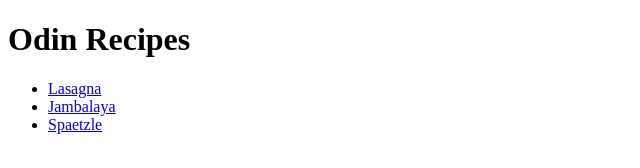
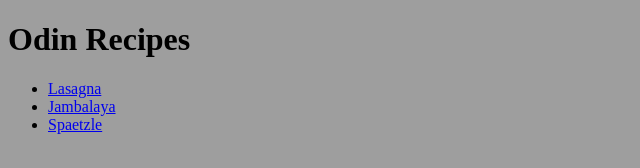
Before and after one commit to rhuxley2022/odin-recipes, a plain HTML site: page index.html in a window 1280 px wide. Shown: the whole page, without its empty margins (0-640 px from the left). Drawn offline with Linux system fonts and the light colour scheme; the site is published under a folder, as on GitHub Pages, so addresses that start at the root find nothing.

Commit message:
Update index.html

```diff
--- a/index.html
+++ b/index.html
@@ -5,7 +5,7 @@
     <meta name="viewport" content="width=device-width, initial-scale=1.0">
     <title>Odin Recipes</title>
 </head>
-<body style="background-image: url('/images/background-image.jpg'); background-attachment:fixed; background-size: cover;">
+<body style="background-image: url('./images/background-image.jpg'); background-attachment:fixed; background-size: cover;">
     <h1>Odin Recipes</h1>
     <ul>
         <li><a href="./recipes/lasagna.html">Lasagna</a></li>
```
